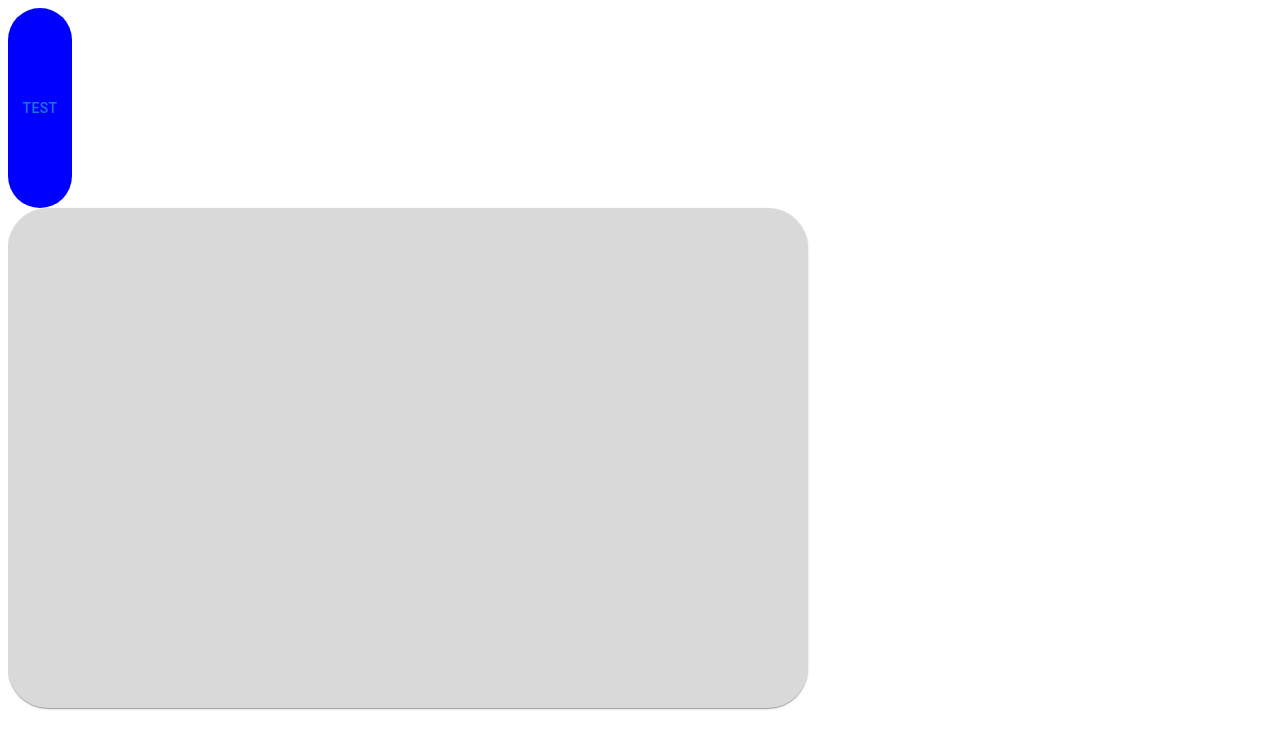
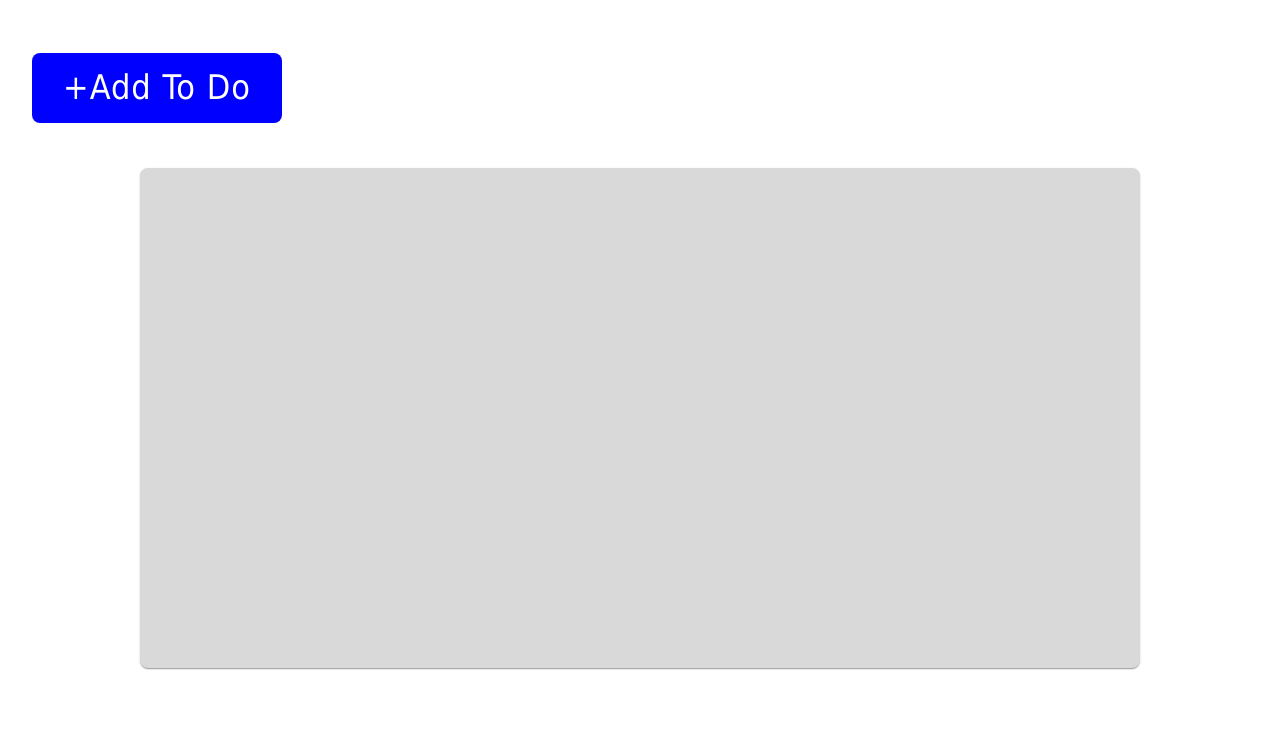
Before and after one commit to thompsontnmt/banana-grabber, a Next.js app: page / in a window 1280 px wide. Shown: the top 748 px of the page. Built offline with nearby package versions, Linux system fonts and the light colour scheme.

Commit message:
fixed formatting (should I have been in a separate branch?)

```diff
--- a/src/app/page.tsx
+++ b/src/app/page.tsx
@@ -5,26 +5,39 @@ const ToDoList = () => {
   return (
     <Box
       sx={{
-        display: 'flex',
-        flexDirection: 'column',
+        display: 'grid',
+        gridTemplate: '1fr 4fr / 1fr',
+        gridAutoFlow: 'column',
         height: '100vh', // This sets the height to 100% of the viewport height
         overflow: 'hidden',
+
       }}
     >
       <Button sx={{
-        width: 50,
-        height: 200,
+        gridArea: '1 / 1 / 2 / 2',
+        justifySelf: 'start',
+        alignSelf: 'center',
+        height: 70,
+        width: 250,
         bgcolor: 'blue',
-        borderRadius: 10,
-      }}>
-        Test
+        color: 'white',
+        borderRadius: 2,
+        fontFamily: 'tahoma',
+        fontSize: 34,
+        marginLeft: 3,
+        textTransform: 'none',
+
+      }}> +Add To Do
       </Button>
+
       <Card sx={{
-        width: 800,
+        width: 1000,
         height: 500,
         bgcolor: '#D9D9D9',
-        borderRadius: 10,
+        borderRadius: 2,
+        justifySelf: 'center',
       }} />
+
     </Box>
 
   );
```
